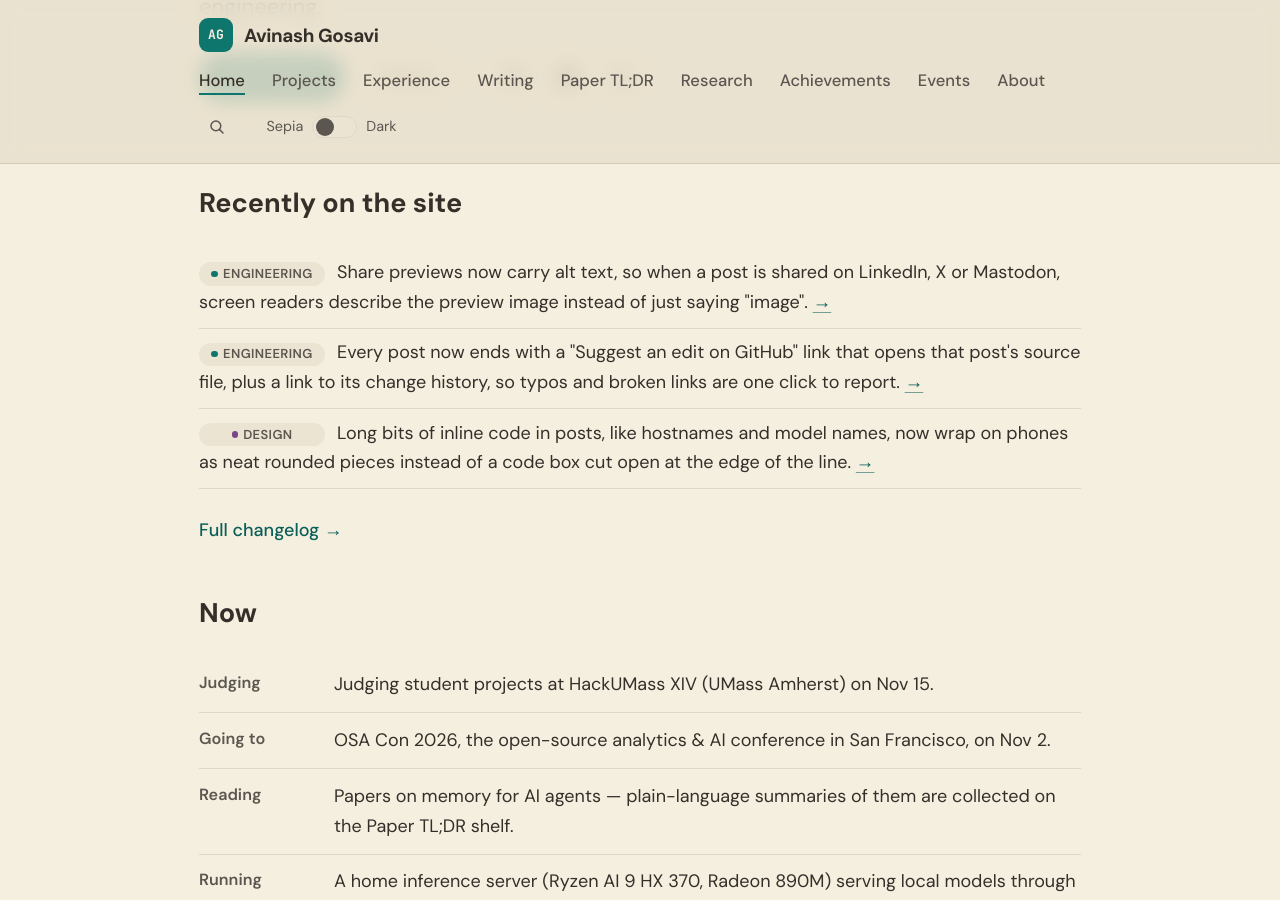
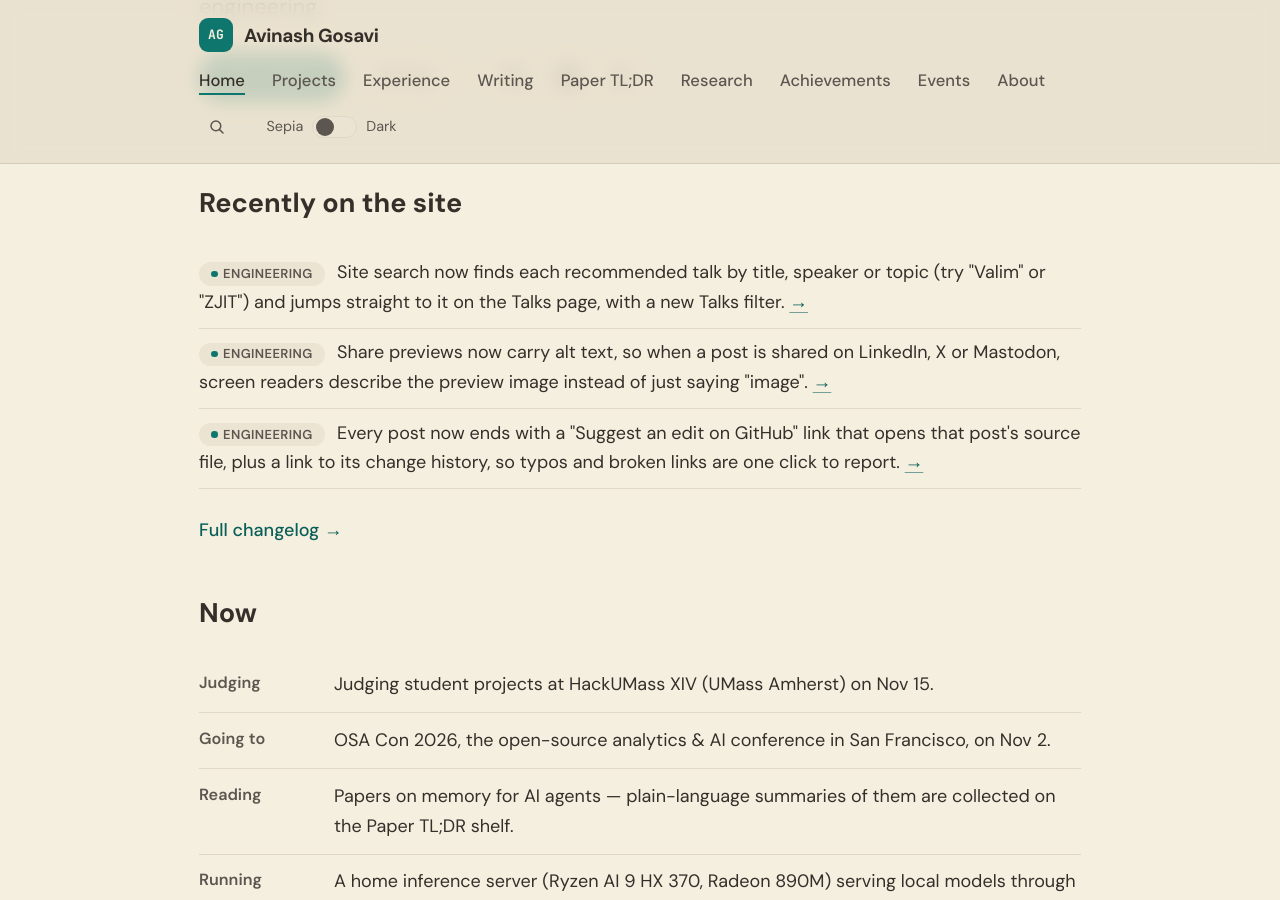
Before and after one commit to aag1091-alt/avinashgosavi.com, a Jekyll site: the page built from index.md, in a window 1280 px wide and 900 px high, scrolled down 554 px. Built offline with Jekyll 4.4.1, drawn with Linux system fonts in a browser that asks for light colours.

Commit message:
Engineering: talks are searchable, each linking to its spot on /talks/
Each talk row on /talks/ gets an id (talk-<title slug>); search.json adds a
Talk entry per _data/talks.yml row (speaker, event, topic as tags; take as
snippet), and /search/ gets a Talks filter chip. Also bumps now.yml updated.

Co-Authored-By: Claude <noreply@anthropic.com>

```diff
--- a/_data/changelog.yml
+++ b/_data/changelog.yml
@@ -1,5 +1,9 @@
 # Public changelog shown on /changelog and (latest 3) on the homepage.
 # Newest first. desk: Writing | Design | Engineering
+- date: 2026-10-27
+  desk: Engineering
+  text: Site search now finds each recommended talk by title, speaker or topic (try "Valim" or "ZJIT") and jumps straight to it on the Talks page, with a new Talks filter.
+  link: /search/?q=zjit
 - date: 2026-10-27
   desk: Engineering
   text: Share previews now carry alt text, so when a post is shared on LinkedIn, X or Mastodon, screen readers describe the preview image instead of just saying "image".
--- a/_data/now.yml
+++ b/_data/now.yml
@@ -1,6 +1,6 @@
 # Shown on /now and (first 4) on the homepage. Update `updated` when editing.
 # until: YYYY-MM-DD (optional) - the item disappears the day after (dated events).
-updated: 2026-10-26
+updated: 2026-10-27
 items:
   - label: Judging
     text: Judging student projects at HackUMass XIV (UMass Amherst) on Nov 15.
--- a/search.md
+++ b/search.md
@@ -39,8 +39,8 @@ sitemap: false
     sayTimer = setTimeout(function() { status.textContent = msg; }, 400);
   }
   var W = { title: 10, tags: 5, desc: 3, text: 1 };
-  var TYPES = ['Post', 'Project', 'Paper', 'Event', 'Page'];
-  var PLURAL = { Post: 'Posts', Project: 'Projects', Paper: 'Papers', Event: 'Events', Page: 'Pages' };
+  var TYPES = ['Post', 'Project', 'Paper', 'Talk', 'Event', 'Page'];
+  var PLURAL = { Post: 'Posts', Project: 'Projects', Paper: 'Papers', Talk: 'Talks', Event: 'Events', Page: 'Pages' };
   var params = new URLSearchParams(location.search);
   /* A ?q= link only shows results once search.json arrives — hold the space now so
      the footer doesn't jump up the screen and back (layout shift) when they land. */
--- a/talks.md
+++ b/talks.md
@@ -13,7 +13,7 @@ description: "Conference talks Avinash Gosavi recommends — engineering in the
   <h2 class="paper-topic" id="{{ g.name | replace: '&', ' and ' | slugify }}">{{ g.name }}</h2>
   <ul class="paper-list">
     {% for t in g.items %}
-    <li class="paper">
+    <li class="paper" id="talk-{{ t.title | slugify }}">
       <a class="paper-title" href="{{ t.url }}" rel="noopener">{{ t.title }}</a>
       <div class="paper-meta">{{ t.speaker }} · {{ t.event }}</div>
       <p class="paper-why">{{ t.take }}</p>
```
Also changed, not shown: search.json (+11 -0 lines).
